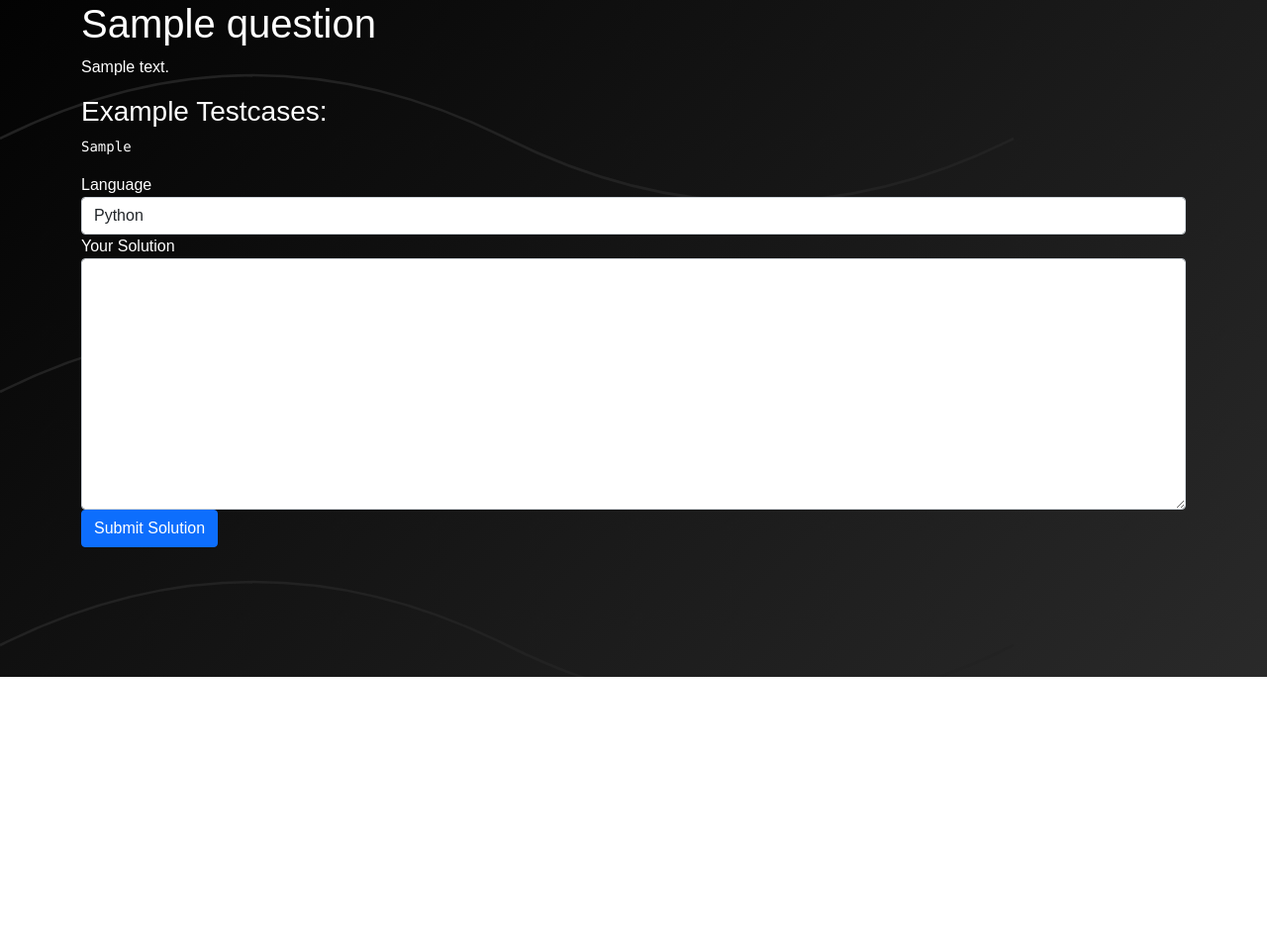
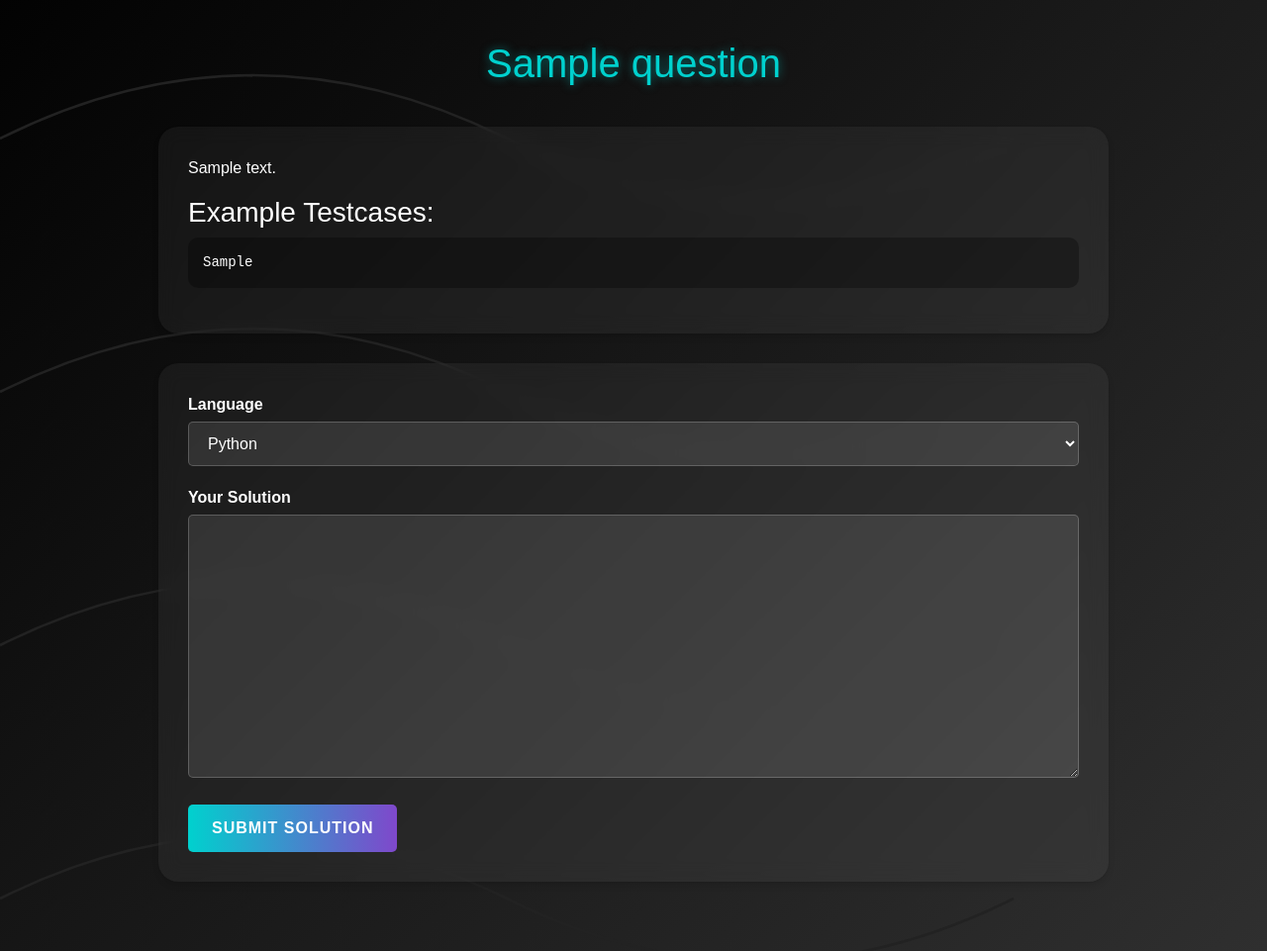
Before and after one commit to Vasileios20/JobAppTracker, a Django app: page /code-challenge/code/challenges/1/ in a window 1280 px wide. Shown: the part 116-1077 px from the top of the page at 99% size. Before the commit the page ends 800 px from the top, so only its background shows below. Run offline with Django 4.2, Linux system fonts and the light colour scheme; tables that the repository leaves empty hold one stand-in row (values such as "Sample post"); a database or web service that is not in the repository returns one stand-in record (values such as "Sample title"); data that the repository does not hold is empty; some libraries are stand-ins or nearby versions.

Commit message:
Add style to challenge list :lipstick:

```diff
--- a/code_challenge/templates/challenge_detail.html
+++ b/code_challenge/templates/challenge_detail.html
@@ -1,32 +1,33 @@
 {% extends "base.html" %}
 
 {% block content %}
-<div class="container">
-    <h1>{{ challenge.title }}</h1>
-    <p>{{ challenge.content|safe }}</p>
+<div class="cc-container">
+    <h1 class="cc-title">{{ challenge.title }}</h1>
+    <div class="cc-content">
+        <p>{{ challenge.content|safe }}</p>
 
-    <h3>Example Testcases:</h3>
-    <pre>{{ challenge.exampleTestcases }}</pre>
+        <h3>Example Testcases:</h3>
+        <pre>{{ challenge.exampleTestcases }}</pre>
+    </div>
 
-
-    <form method="post" action="{% url 'submit_solution' %}">
+    <form method="post" action="{% url 'submit_solution' %}" class="cc-content">
         {% csrf_token %}
-        <div class="form-group">
-            <label for="language">Language</label>
-            <select name="language" class="form-control">
+        <div class="cc-form-group">
+            <label for="language" class="cc-label">Language</label>
+            <select name="language" class="cc-select">
                 <option value="python">Python</option>
                 <option value="javascript">JavaScript</option>
                 <option value="cpp">C++</option>
             </select>
         </div>
 
-        <div class="form-group">
-            <label for="source_code">Your Solution</label>
-            <textarea name="source_code" class="form-control" rows="10" required></textarea>
+        <div class="cc-form-group">
+            <label for="source_code" class="cc-label">Your Solution</label>
+            <textarea name="source_code" class="cc-textarea" rows="10" required></textarea>
         </div>
 
         <input type="hidden" name="expected_output" value="{{ challenge.expected_output }}" />
-        <button type="submit" class="btn btn-primary">Submit Solution</button>
+        <button type="submit" class="cc-button">Submit Solution</button>
     </form>
 </div>
 {% endblock %}
--- a/templates/base.html
+++ b/templates/base.html
@@ -30,6 +30,7 @@
     <link rel="stylesheet" href="{% static 'css/style.css' %}" />
     <link rel="stylesheet" href="{% static 'css/interview.css' %}" />
     <link rel="stylesheet" href="{% static 'css/job_application.css' %}" />
+    <link rel="stylesheet" href="{% static 'css/code_challenge.css' %}" />
     <title>{% block title %}{% endblock %} - GitHired</title>
   </head>
 
```
Also changed, not shown: code_challenge/templates/challenge_list.html (+4 -4 lines).
